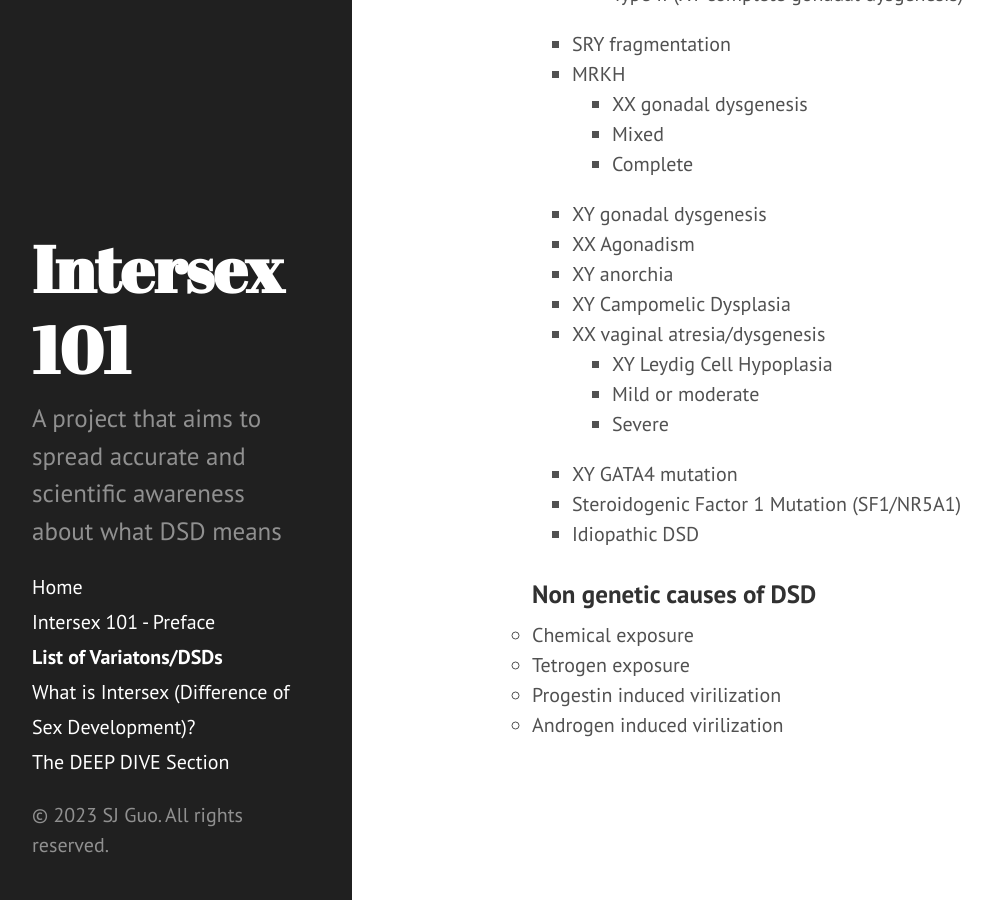
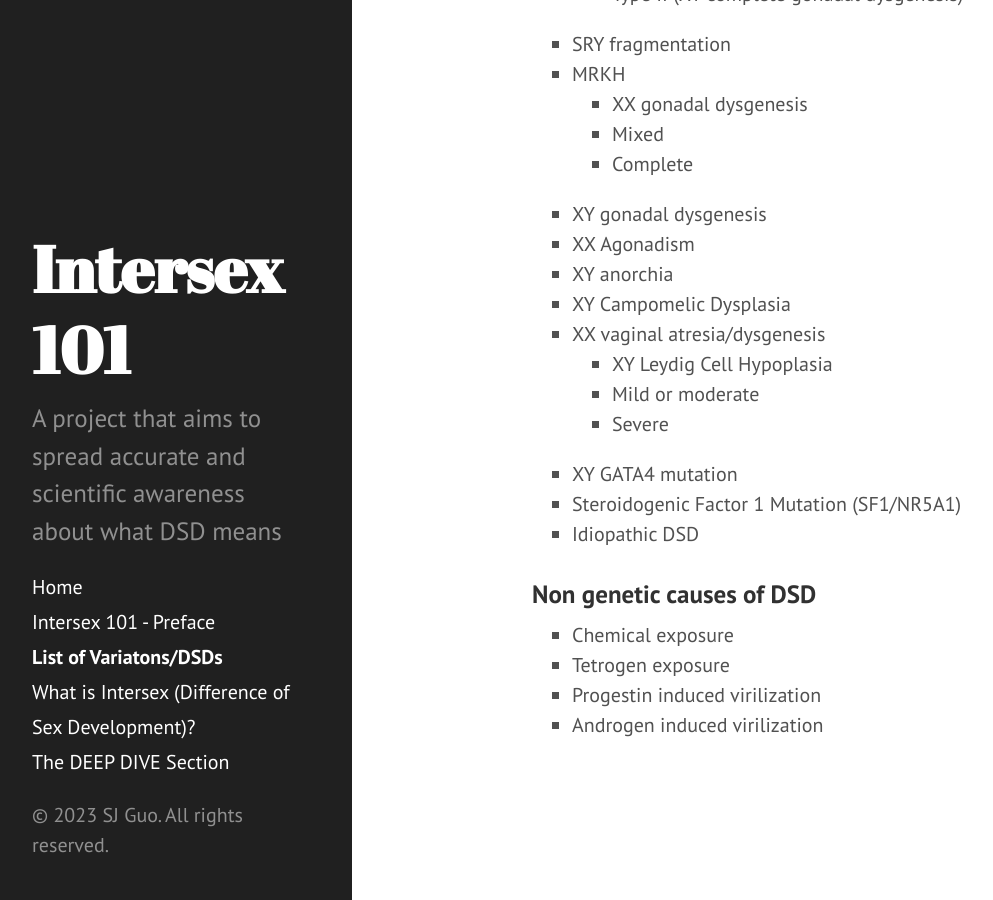
Before and after one commit to mintyfresh8188/intersex101, a Jekyll site: the page built from 00_list_of_variations.md, in a window 1280 px wide and 900 px high, scrolled down 2482 px. Shown: the whole window, without its empty margins (8-1001 px from the left). Built offline with Jekyll 4.4.1, drawn with Linux system fonts in a browser that asks for light colours; Markdown is read by kramdown in place of the engine named in the settings.

```diff
--- a/00_list_of_variations.md
+++ b/00_list_of_variations.md
@@ -8,7 +8,7 @@ title: List of Variatons/DSDs
 <h3>Chromosomal anomaly</h3>
 
 <ul>
-<li><a href="/0x_Turner's.md">Turner Syndrome</a></li>
+<li><a href="/0x_Turners.md">Turner Syndrome</a></li>
    <ul> <li>Male Turner’s (X0/XY)</li>
     <li>Turner syndrome (X0 complete gonadal dysgenesis)</li>
     <li>Mosaic Turner’s (X0/XX)</li></ul>
@@ -72,6 +72,7 @@ title: List of Variatons/DSDs
 
 <h3>Sex determinant gene mutation</h3>
 <ul>
+
 <li>De La Chapelle syndrome (XX positive SRY)</li>
 <li>Other XX testicular DSD (SOX3, other sex reversal)</li>
 <li>XX OTDSD (SOX8 mutation, other)</li>
@@ -95,8 +96,9 @@ title: List of Variatons/DSDs
 <li>Steroidogenic Factor 1 Mutation (SF1/NR5A1)</li>
 <li>Idiopathic DSD</li>
 </ul>
-<h3>Non genetic causes of DSD</h3>
+
+<h3>Non genetic causes of DSD</h3><ul>
 <li>Chemical exposure </li>
 <li>Tetrogen exposure </li>
 <li>Progestin induced virilization</li>
-<li>Androgen induced virilization</li>
+<li>Androgen induced virilization</li></ul>
```
